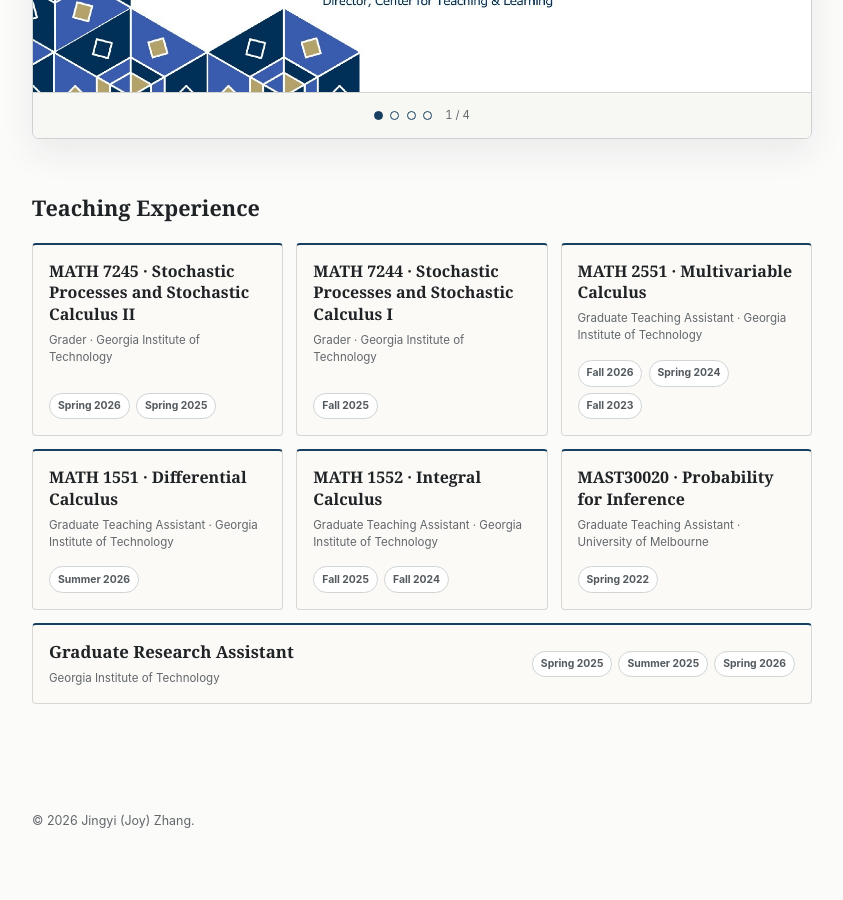
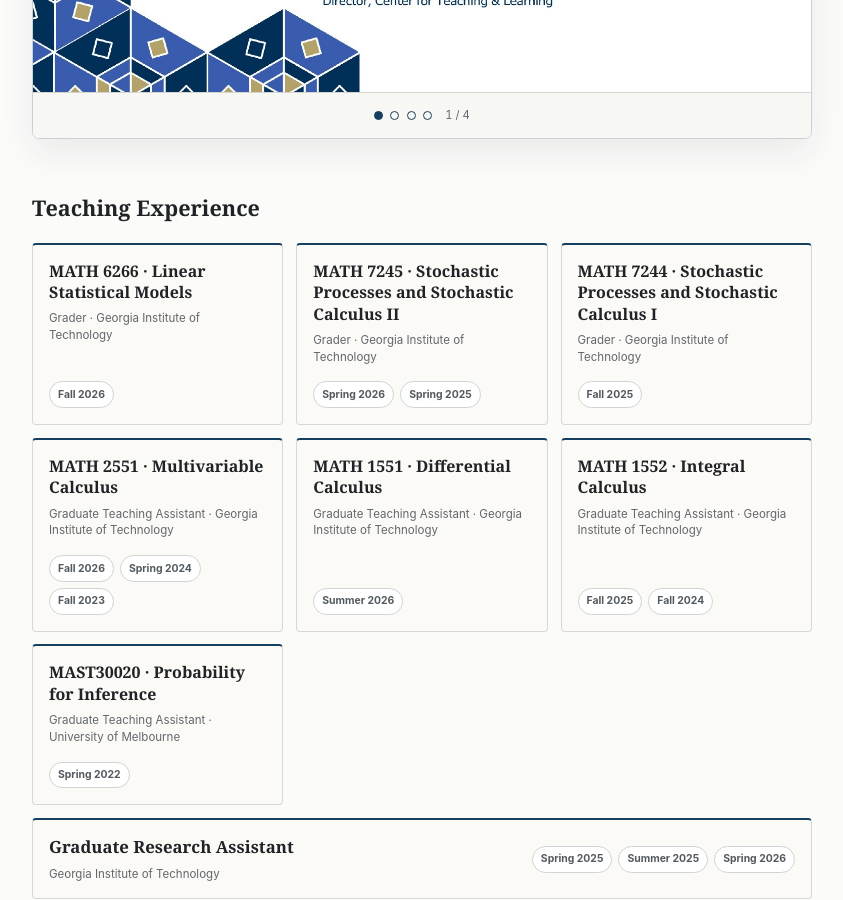
Before and after one commit to JoyZhang25/JoyZhang25.github.io, a Jekyll site: the page built from teaching.html, in a window 1280 px wide and 900 px high, scrolled down 821 px. Shown: the whole window, without its empty margins (358-1201 px from the left). Built offline with Jekyll 4.4.1, drawn with Linux system fonts in a browser that asks for light colours; before the commit the page ends 1700 px from its top, so only the background shows below that.

Commit message:
Add Fall 2026 MATH 6266 grading

```diff
--- a/_data/profile.yml
+++ b/_data/profile.yml
@@ -170,6 +170,12 @@ awards:
     url: "https://arc.gatech.edu/student-fellowships/"
 
 teaching:
+  - course: "MATH 6266 · Linear Statistical Models"
+    role: "Grader"
+    institution: "Georgia Institute of Technology"
+    terms:
+      - label: "Fall 2026"
+
   - course: "MATH 7245 · Stochastic Processes and Stochastic Calculus II"
     role: "Grader"
     institution: "Georgia Institute of Technology"
```
